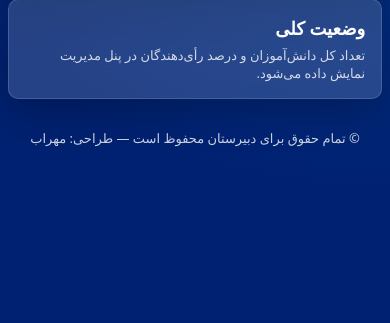
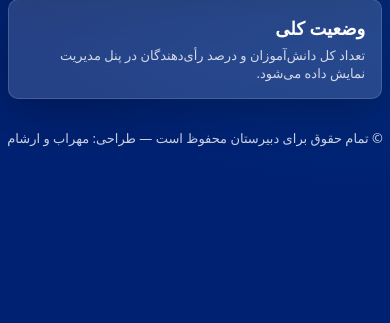
Before and after one commit to mehrab138787/shora, a Flask app: page /admin/add_candidate in a window 390 px wide. Shown: the part 463-786 px from the top of the page. Run offline with Flask 3, Linux system fonts and the light colour scheme; some web fonts are replaced.

```diff
--- a/templates/base.html
+++ b/templates/base.html
@@ -242,7 +242,7 @@
 </div>
 
 <footer class="site-foot">
-    © تمام حقوق برای دبیرستان محفوظ است — طراحی: مهراب
+    © تمام حقوق برای دبیرستان محفوظ است — طراحی: مهراب و ارشام
 </footer>
 
 </body>
```
